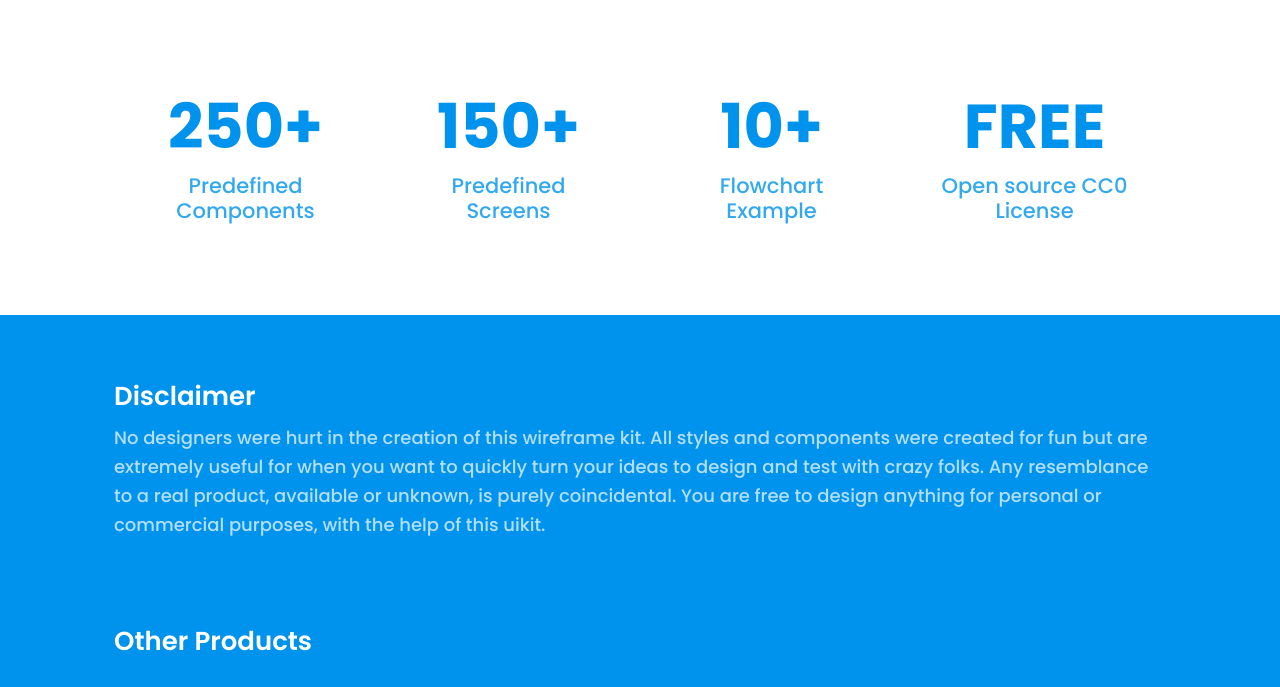
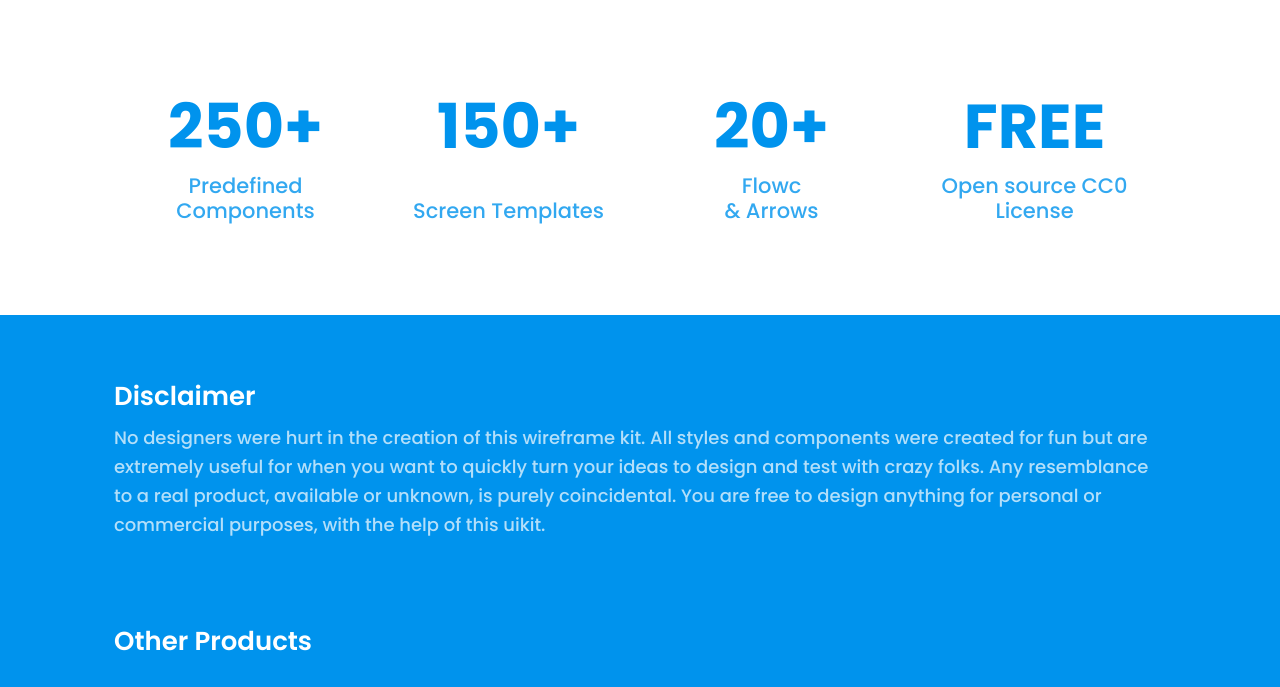
Before and after one commit to realvjy/bloo-ui-kit, a Gatsby site: page / in a window 1280 px wide. Shown: the part 933-1620 px from the top of the page. Built offline with nearby package versions, Linux system fonts and the light colour scheme; Gatsby itself is replaced by a stand-in of ours.

```diff
--- a/src/pages/index.js
+++ b/src/pages/index.js
@@ -98,13 +98,13 @@
             <div className="f_box">
                 <div className="box_wrap">
                   <h2>150+</h2>
-                  <h4>Predefined <br/>Screens</h4>
+                  <h4><br/>Screen Templates</h4>
                 </div>
             </div>
             <div className="f_box">
                 <div className="box_wrap">
-                  <h2>10+</h2>
-                  <h4>Flowchart <br/>Example</h4>
+                  <h2>20+</h2>
+                  <h4>Flowc <br/>& Arrows</h4>
                 </div>
             </div>
             <div className="f_box">
```
